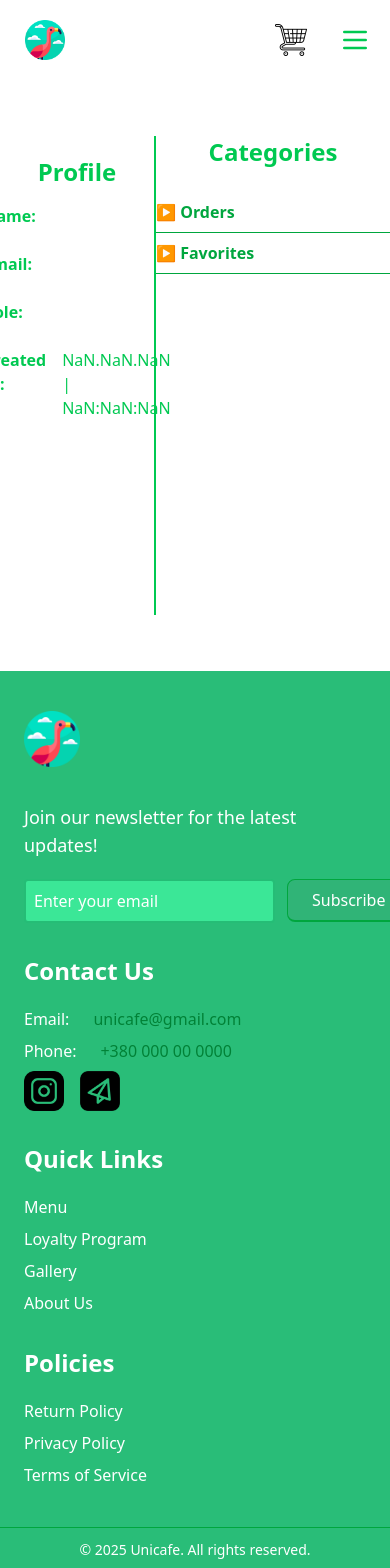
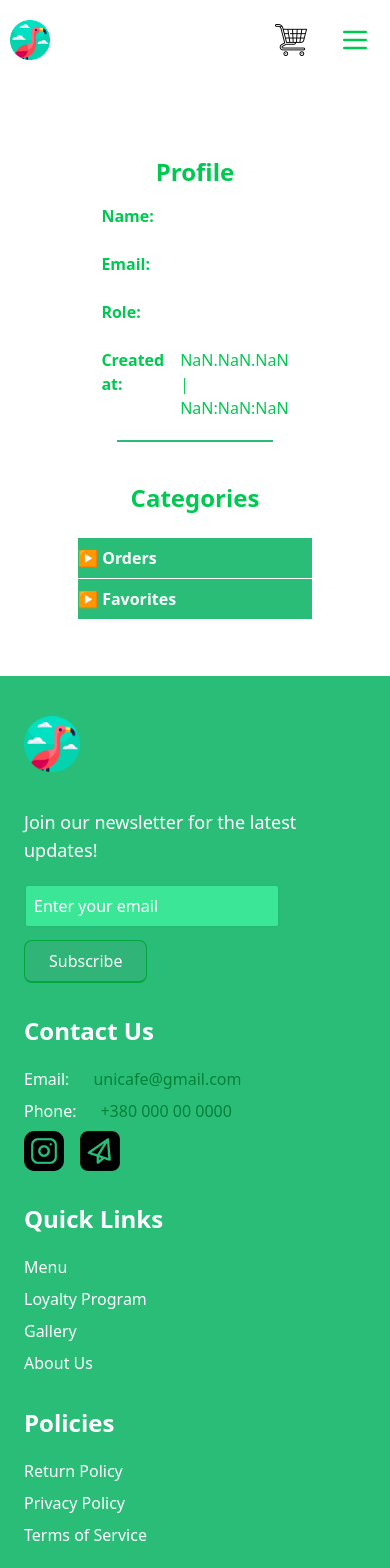
Before and after one commit to IvanDeresh/uni_cafe_proj, a React (Vite) app in the folder client/: page /profile in a window 390 px wide. Shown: the top 1568 px of the page. Built offline with nearby package versions, Linux system fonts and the light colour scheme.

Commit message:
"profile responsive completed"

```diff
--- a/client/src/pages/Cart/components/CartModalWindow.tsx
+++ b/client/src/pages/Cart/components/CartModalWindow.tsx
@@ -25,7 +25,7 @@ const CartModalWindow = ({ setModalOpen, totalPrice }: CartModalWindowType) => {
     })),
   }));
 
-  async function handleSubmit(event: React.FormEvent) {
+  async function handleSubmit() {
     try {
       const response = await axios.post<User>(
         `http://localhost:8080/orders/${user?.id}`,
--- /dev/null
+++ b/client/src/pages/Profile/components/OrdersItem.tsx
@@ -0,0 +1,22 @@
+import React from "react";
+import { OrdersItemType } from "../../../types/Props";
+import { convertTime } from "../../../helpers/utils/func";
+
+const OrdersItem: React.FC<OrdersItemType> = ({
+  length,
+  createdAt,
+  totalPrice,
+  orderId,
+  index,
+}) => {
+  return (
+    <div key={index} className="border-b pb-2">
+      <p>🧾 Order ID: {orderId}</p>
+      <p>📅 Date: {convertTime(new Date(createdAt))}</p>
+      <p>💵 Total: ${totalPrice.toFixed(2)}</p>
+      <p>📦 Items: {length}</p>
+    </div>
+  );
+};
+
+export default OrdersItem;
--- a/client/src/pages/Profile/index.tsx
+++ b/client/src/pages/Profile/index.tsx
@@ -1,6 +1,7 @@
 import { useState } from "react";
 import { convertTime } from "../../helpers/utils/func";
 import { User, Order } from "../../types/Modals";
+import OrdersItem from "./components/OrdersItem";
 
 const Profile = () => {
   const user: User | null = JSON.parse(localStorage.getItem("user") || "null");
@@ -15,8 +16,8 @@ const Profile = () => {
   };
 
   return (
-    <div className="min-h-[70vh] flex justify-around py-14">
-      <div className="border-r-2 w-2/5 border-green-500 p-5 flex flex-col items-center">
+    <div className="min-h-[70vh] flex md:justify-around max-md:flex-col max-md:items-center py-14">
+      <div className="md:border-r-2 max-md:border-b-2 w-2/5 border-[#29bd78] p-5 flex flex-col items-center">
         <h3 className="text-green-500 text-2xl font-bold">Profile</h3>
         <ul className="mt-4 flex flex-col gap-6">
           <li className="flex gap-4">
@@ -42,12 +43,16 @@ const Profile = () => {
         </ul>
       </div>
 
-      <div className="w-3/5 flex flex-col items-center">
+      <div className="w-3/5 flex flex-col items-center max-md:mt-10">
         <h3 className="text-green-500 text-2xl font-bold">Categories</h3>
         <ul className="w-full mt-6">
           <li>
             <button
-              className="w-full text-left text-green-600 font-semibold border-b py-2 hover:bg-green-50"
+              className={`w-full text-left transition-all duration-200 cursor-pointer font-semibold border-b py-2 ${
+                openSection === "orders"
+                  ? "text-green-600 hover:bg-green-50"
+                  : "text-white bg-[#29bd78] hover:bg-[#76caa3]"
+              } `}
               onClick={() => toggleSection("orders")}
             >
               ▶ Orders
@@ -56,12 +61,12 @@ const Profile = () => {
               <div className="pl-4 mt-2 text-green-700 text-sm flex flex-col gap-2">
                 {orders?.length ? (
                   user?.orders.map((order: Order, index: number) => (
-                    <div key={index} className="border-b pb-2">
-                      <p>🧾 Order ID: {order.orderId}</p>
-                      <p>📅 Date: {convertTime(new Date(order.createdAt))}</p>
-                      <p>💵 Total: ${order.totalPrice.toFixed(2)}</p>
-                      <p>📦 Items: {order.items.length}</p>
-                    </div>
+                    <OrdersItem
+                      index={index}
+                      {...order}
+                      orderId={order.orderId || Math.random() * 100}
+                      length={order.items.length}
+                    />
                   ))
                 ) : (
                   <p>No orders found</p>
@@ -72,7 +77,11 @@ const Profile = () => {
 
           <li>
             <button
-              className="w-full text-left text-green-600 font-semibold border-b py-2 hover:bg-green-50"
+              className={`w-full text-left transition-all duration-200 cursor-pointer font-semibold border-b py-2 ${
+                openSection === "favorites"
+                  ? "text-green-600 hover:bg-green-50"
+                  : "text-white bg-[#29bd78] hover:bg-[#76caa3]"
+              } `}
               onClick={() => toggleSection("favorites")}
             >
               ▶ Favorites
--- a/client/src/pages/layout/TheFooter.tsx
+++ b/client/src/pages/layout/TheFooter.tsx
@@ -20,17 +20,19 @@ const TheFooter = () => {
 
   return (
     <footer className="bg-[#29bd78] text-white pt-10 pb-6">
-      <div className="max-w-screen-xl mx-auto px-6 md:flex md:justify-between">
-        <div className="flex flex-col gap-5 md:w-2/5">
-          <img src={main_icon} alt="logo" className="w-14 h-14 mb-4" />
+      <div className="max-w-screen-xl mx-auto px-6 grid grid-cols-1 sm:grid-cols-2 min-[56.25rem]:grid-cols-4 gap-8">
+        <div className="flex flex-col gap-5">
+          <Link to="/">
+            <img src={main_icon} alt="logo" className="w-14 h-14 mb-4" />
+          </Link>
           <p className="text-lg">Join our newsletter for the latest updates!</p>
           <form
             onSubmit={handleSubmit}
-            className="flex max-[22.5rem]:flex-col items-center gap-3"
+            className="flex items-start gap-3 max-xl:flex-col md:items-start"
           >
             <input
               placeholder="Enter your email"
-              className="w-64 p-2 rounded-sm max-[22.5rem]:w-auto outline-none border-2 border-[#25bd76] bg-[#3be797] placeholder-white"
+              className="w-64 p-2 rounded-sm sm:w-[80%] outline-none border-2 border-[#25bd76] bg-[#3be797] placeholder-white"
               value={email}
               onChange={(e) => setEmail(e.target.value)}
               type="email"
@@ -44,7 +46,7 @@ const TheFooter = () => {
           </form>
         </div>
 
-        <div className="flex flex-col gap-5 md:w-1/5 mt-8 md:mt-0">
+        <div className="flex flex-col gap-5">
           <h2 className="text-2xl font-bold">Contact Us</h2>
           <ul className="text-md flex flex-col gap-2">
             <li className="flex gap-6">
@@ -93,7 +95,7 @@ const TheFooter = () => {
           </ul>
         </div>
 
-        <div className="flex flex-col gap-5 md:w-1/5 mt-8 md:mt-0">
+        <div className="flex flex-col gap-5">
           <h2 className="text-2xl font-bold">Quick Links</h2>
           <ul className="text-md flex flex-col gap-2">
             <li>
@@ -119,7 +121,7 @@ const TheFooter = () => {
           </ul>
         </div>
 
-        <div className="flex flex-col gap-5 md:w-1/5 mt-8 md:mt-0">
+        <div className="flex flex-col gap-5">
           <h2 className="text-2xl font-bold">Policies</h2>
           <ul className="text-md flex flex-col gap-2">
             <li>
--- a/client/src/pages/layout/TheHeader.tsx
+++ b/client/src/pages/layout/TheHeader.tsx
@@ -2,10 +2,12 @@ import { useEffect, useRef, useState } from "react";
 import { Link } from "react-router-dom";
 import { cart, main_icon } from "../../assets/img";
 import { Menu, X } from "lucide-react";
+import { User } from "../../types/Modals";
 
 const TheHeader = () => {
   const [menuOpen, setMenuOpen] = useState(false);
   const menuRef = useRef<HTMLDivElement>(null);
+  const user: User | null = JSON.parse(localStorage.getItem("user") || "null");
 
   useEffect(() => {
     const handleClickOutside = (event: MouseEvent) => {
@@ -27,7 +29,7 @@ const TheHeader = () => {
 
   return (
     <header className="font-nunito max-md:justify-between max-md:pr-8 text-green-400 text-md font-medium flex items-center py-5 px-2.5 relative">
-      <div className="w-1/5 flex justify-center">
+      <div className="w-1/5 flex justify-start">
         <Link to="/">
           <img src={main_icon} alt="logo" className="w-10 h-10" />
         </Link>
@@ -49,12 +51,21 @@ const TheHeader = () => {
         </ul>
       </nav>
       <div className="w-1/5 flex justify-center items-center gap-8">
+        {user ? (
+          <Link
+            className="w-36 h-12 border-b-2 max-md:hidden text-white text-lg border-green-600 px-2 bg-green-400 rounded-2xl flex justify-center items-center"
+            to="/profile"
+          >
+            {user.name}
+          </Link>
+        ) : (
           <Link
             className="w-36 h-12 border-b-2 max-md:hidden text-white text-xl border-green-600 bg-green-400 rounded-2xl flex justify-center items-center"
             to="/sign-in"
           >
             Sign in
           </Link>
+        )}
         <Link to="/cart">
           <img
             className="min-w-10 min-h-10 w-10 h-10 max-md:min-w-8 max-md:min-h-8 max-md:w-8 max-md:h-8"
@@ -70,7 +81,6 @@ const TheHeader = () => {
         </button>
       </div>
 
-      {/* Mobile Menu */}
       {menuOpen && (
         <div
           ref={menuRef}
@@ -98,13 +108,21 @@ const TheHeader = () => {
               </Link>
             </li>
           </ul>
+          {user ? (
             <Link
-            className="w-36 h-12 border-b-2 text-white text-xl border-green-600 bg-green-400 rounded-2xl flex justify-center items-center mt-4"
+              className="w-36 h-12 border-b-2 md:hidden text-white text-lg border-green-600 px-2 bg-green-400 rounded-2xl flex justify-center items-center"
+              to="/profile"
+            >
+              {user.name}
+            </Link>
+          ) : (
+            <Link
+              className="w-36 h-12 border-b-2 md:hidden text-white text-xl border-green-600 bg-green-400 rounded-2xl flex justify-center items-center"
               to="/sign-in"
-            onClick={() => setMenuOpen(false)}
             >
               Sign in
             </Link>
+          )}
         </div>
       )}
     </header>
```
Also changed, not shown: client/src/types/Props.ts (+8 -0 lines). Lines whose indentation alone changed are shown as unchanged.
